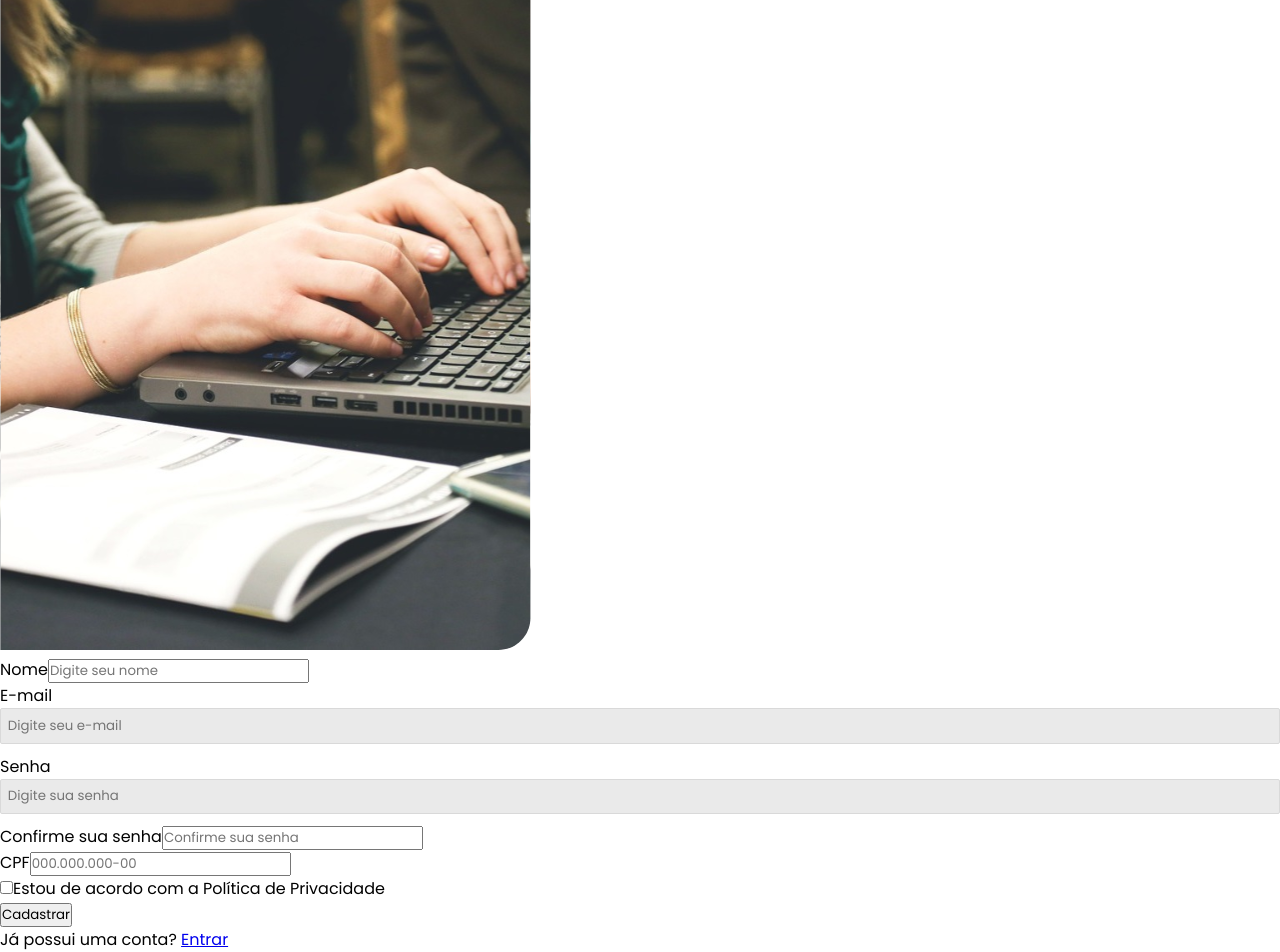
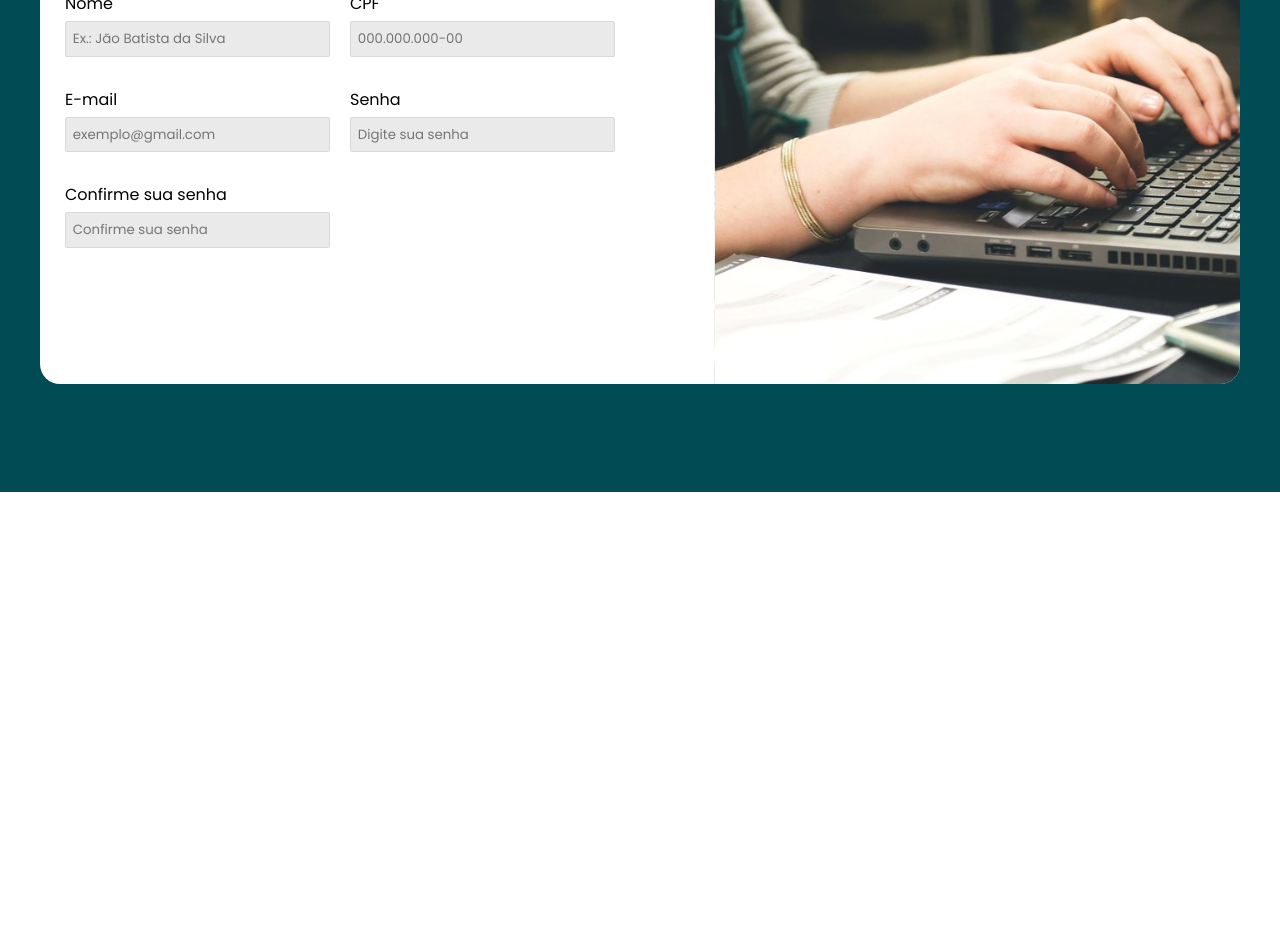
Before and after one commit to SAS-Organizacao/SAS-FrontEnd, a React (Vite) app in the folder SAS/: page /cadastro in a window 1280 px wide. Shown: the part 418-1370 px from the top of the page. After the commit the page ends 910 px from the top, so only its background shows below. Built offline with nearby package versions, Linux system fonts and the light colour scheme.

Commit message:
Alterações realizadas na tela cadastro

```diff
--- a/SAS/src/pages/Cadastro/cadastro.css
+++ b/SAS/src/pages/Cadastro/cadastro.css
@@ -4,9 +4,82 @@
     box-sizing: border-box;
 }
 
-.logoCadastro {
+.containerCadastro{
+    display: flex;
+    justify-content:center;
+    align-items:center;
+    height: 100vh;
+    background-color: #004B54;
+}
+
+.cadastroContent{
+    background-color: #fff;
+    width: 1200px;
+    height: 584px;
+    border-radius: 20px;
+    display: flex;
+    justify-content: space-between;
+    overflow: hidden;
+}
+
+.formContent{
+    display: flex;
+    flex-direction: column;
+    justify-content: center;
+    align-items: center;
+    width: 50%;
+    height: 100%;
+    row-gap: 10px;
+    /* background-color: tomato; */
+}
+
+.formsContents{
+    display: grid;
+    grid-template-columns: repeat(2, 1fr);
+    gap: 20px;
+    width: 550px;
+
+}
+
+.contentForm{
+    display: flex;
+    flex-direction: column;
+    row-gap: 5px;
+    width: 100%;
+}
+
+.inputContent{
+    width: 100%;
+    padding: 6.8px;
+    background-color: #eaeaea;
+    border: 1px solid #d9d9d9;
+    margin-bottom: 10px;
+    border-radius: 2px;
+}
+
+.logoCadastro{
     display: flex;
     justify-content: center;
     align-items: center;
-    margin-top: 100px;
+    width: 200px;
+    position: absolute;
+    top: 300px;
+
 }
+
+.logoCadastro img{
+    width: 50%;
+    height: 100%;
+    color: #000;
+}
+
+.formContent h2{
+    padding: 10px 0;
+}
+
+.imgCadastro{
+    width: 50%;
+    position: relative;
+    right: -40px;
+    top: -10px;
+}
--- a/SAS/src/pages/Cadastro/index.jsx
+++ b/SAS/src/pages/Cadastro/index.jsx
@@ -1,134 +1,67 @@
+import Button from '../../components/Navbar'
 import '../Cadastro/cadastro.css'
-import Navbar from '../../components/Navbar'
-import { useState } from 'react'
 import LogoCadastro from '../../assets/images/logo-sas.svg'
 import CadastroImg from '../../assets/images/cadastro-img.svg'
 
 export default function Cadastro() {
 
-        const [formData, setFormData] = useState({
-            nome: '',
-            email: '',
-            senha: '',
-            confirmarSenha: '',
-            cpf: '',
-            politicaDePrivacidade: false,
-        })
+    return (
+
+        <>
+            <Button/>
+
+            <div className="containerCadastro">
 
 
-    const handleChange = (e) => {
-        const {name, value, type, checked} = e.target
-            setFormData({
-            ...formData,
-            [name]: type === 'checkbox' ? checked : value
-        })
-    }
+                <div className='cadastroContent'>
 
-    const handleSubmit = (e) => {
-            e.preventDefault()
-            if (!formData.politicaDePrivacidade) {
-                alert('Você deve concordar com a Política de Privacidade')
-                return
-            }
-            console.log(formData)
-        }
 
-    return (
-        <div className="containerCadastro">
-            <Navbar/>
+                    <form className='formContent'>
+
 
                         <div className='logoCadastro'>
-                <img src={LogoCadastro}/>
+                            <img src={LogoCadastro}></img>
                         </div>
 
-            <h1>Paciente Cadastre-se</h1>
+                        <h2>Paciente - Cadastre-se</h2>
 
-            <div className='cadastro-img'>
-                <img src={CadastroImg}/>
+                        <div className='formsContents'>
+
+                            <div className='contentForm'>
+                                <label htmlFor='nomeCadastro'>Nome</label>
+                                <input  type='text' className='inputContent' placeholder='Ex.: Jão Batista da Silva'></input>
                             </div>
 
-            <form onSubmit={handleSubmit}>
-                <div>
-                    <label htmlFor='nome'>Nome</label>
-                    <input
-                        type='text'
-                        id='nome'
-                        name='nome'
-                        placeholder='Digite seu nome'
-                        value={formData.nome}
-                        onChange={handleChange}
-                        required
-                    />
+                            <div  className='contentForm'>
+                                <label htmlFor='cpf'>CPF</label>
+                                <input type='text' className='inputContent' placeholder='000.000.000-00'></input>
                             </div>
 
-                <div>
-                    <label htmlFor='email'>E-mail</label>
-                    <input
-                        type='email'
-                        id='email'
-                        name='email'
-                        placeholder='Digite seu e-mail'
-                        value={formData.email}
-                        onChange={handleChange}
-                        required
-                    />
+                            <div  className='contentForm'>
+                                <label htmlFor='emailCadastro'>E-mail</label>
+                                <input type='email' className='inputContent' placeholder='exemplo@gmail.com'></input>
                             </div>
 
-                <div>
-                    <label htmlFor='senha'>Senha</label>
-                    <input
-                        type='password'
-                        id='senha'
-                        name='senha'
-                        placeholder='Digite sua senha'
-                        value={formData.senha}
-                        onChange={handleChange}
-                        required
-                    />
+                            <div  className='contentForm'>
+                                <label htmlFor='senhaCadastro'>Senha</label>
+                                <input type='password' className='inputContent' placeholder='Digite sua senha'></input>
                             </div>
 
-                <div>
+                            <div  className='contentForm'>
                                 <label htmlFor='confirmarSenha'>Confirme sua senha</label>
-                    <input
-                        type='password'
-                        id='confirmarSenha'
-                        name='confirmarSenha'
-                        placeholder='Confirme sua senha'
-                        value={formData.confirmarSenha}
-                        onChange={handleChange}
-                        required
-                    />
+                                <input type='password' className='inputContent' placeholder='Confirme sua senha'></input>
                             </div>
 
-                <div>
-                    <label htmlFor='cpf'>CPF</label>
-                    <input
-                        type='text'
-                        id='cpf'
-                        name='cpf'
-                        placeholder='000.000.000-00'
-                        value={formData.cpf}
-                        onChange={handleChange}
-                        required
-                    />
+
+
+
                         </div>
+                    </form>
 
-                <div>
-                    <label htmlFor='politicaDePrivacidade'>
-                    <input
-                        type='checkbox'
-                        id='politicaDePrivacidade'
-                        name='politicaDePrivacidade'
-                        checked={formData.politicaDePrivacidade}
-                        onChange={handleChange}
-                        required
-                    />
-                        Estou de acordo com a Política de Privacidade
-                    </label>
+                    <img src={CadastroImg} className='imgCadastro' width={1338.41} height={710}></img>
+
                 </div>
-                <button type='submit'> Cadastrar </button>
-                <p> Já possui uma conta? <a href='/entrar'>Entrar</a> </p>
-            </form>
             </div>
+        </>
     )
 }
```
Lines whose indentation alone changed are shown as unchanged.
